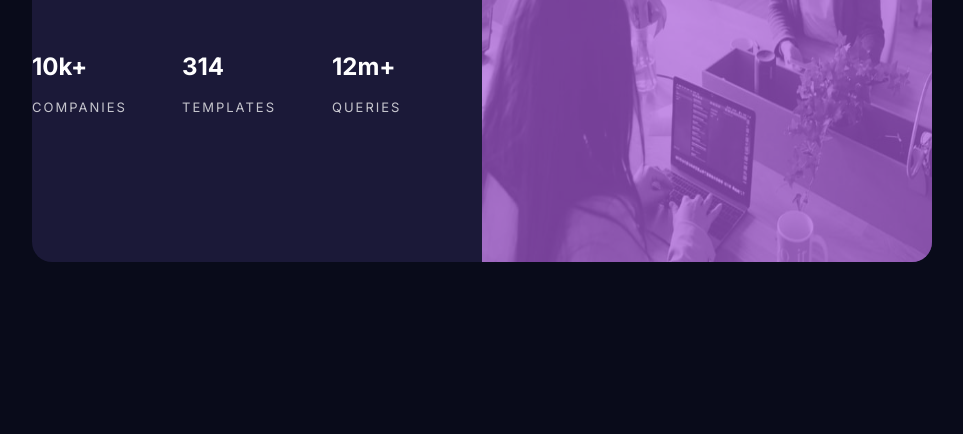
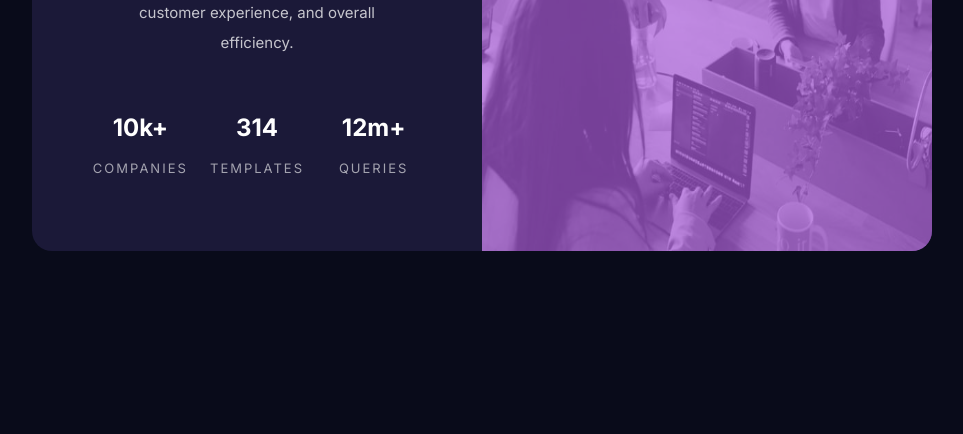
Before and after one commit to sroze1/stats-preview-card, a plain HTML site: page index.html in a window 1280 px wide. Shown: the part 382-816 px from the top of the page, without its empty margins (166-1129 px from the left). Drawn offline with Linux system fonts and the light colour scheme.

Commit message:
Finalised design, full responsive boundaries added. Code responds to user device (mobile/desktop).

```diff
--- a/styles.css
+++ b/styles.css
@@ -85,7 +85,7 @@ article {
 }
 
 .numbers p {
-    color: hsla(0, 0%, 100%, 0.75);
+    color: hsla(0, 0%, 100%, 0.6);
     text-transform: uppercase;
     letter-spacing: 2px;
     font-size: 13px;
@@ -112,7 +112,8 @@ article {
     .background-image img {
         height: 100%;
         border-bottom-right-radius: 20px;
-        border-top-right-radius: 20px;
+        border-top-right-radius: 10px;
+        border-top-left-radius: 0px;
     }
 
     .overlay {
@@ -126,14 +127,23 @@ article {
     }
 
     .content {
-        justify-content: start;
-        text-align: start;
+        padding: 20px 50px;
     }
 
     .numbers {
         display: grid;
         grid-template-columns: 1fr 1fr 1fr;
-        grid-template-rows: 1fr 1fr;
+
+    }
+
+    article {
+        margin: 0px;
+        padding: 0px;
+    }
+
+    .background-image {
+        display: grid;
+        align-items: center;
     }
 
 }
```
